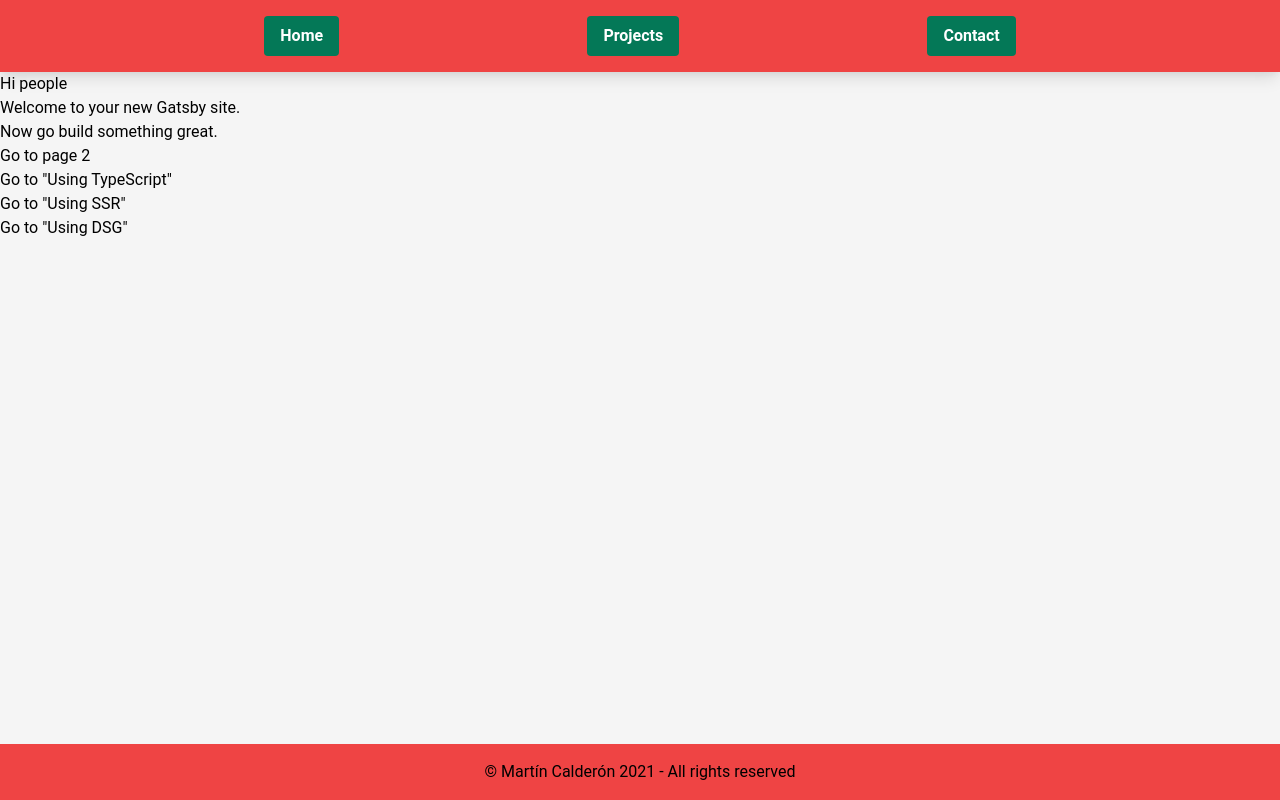
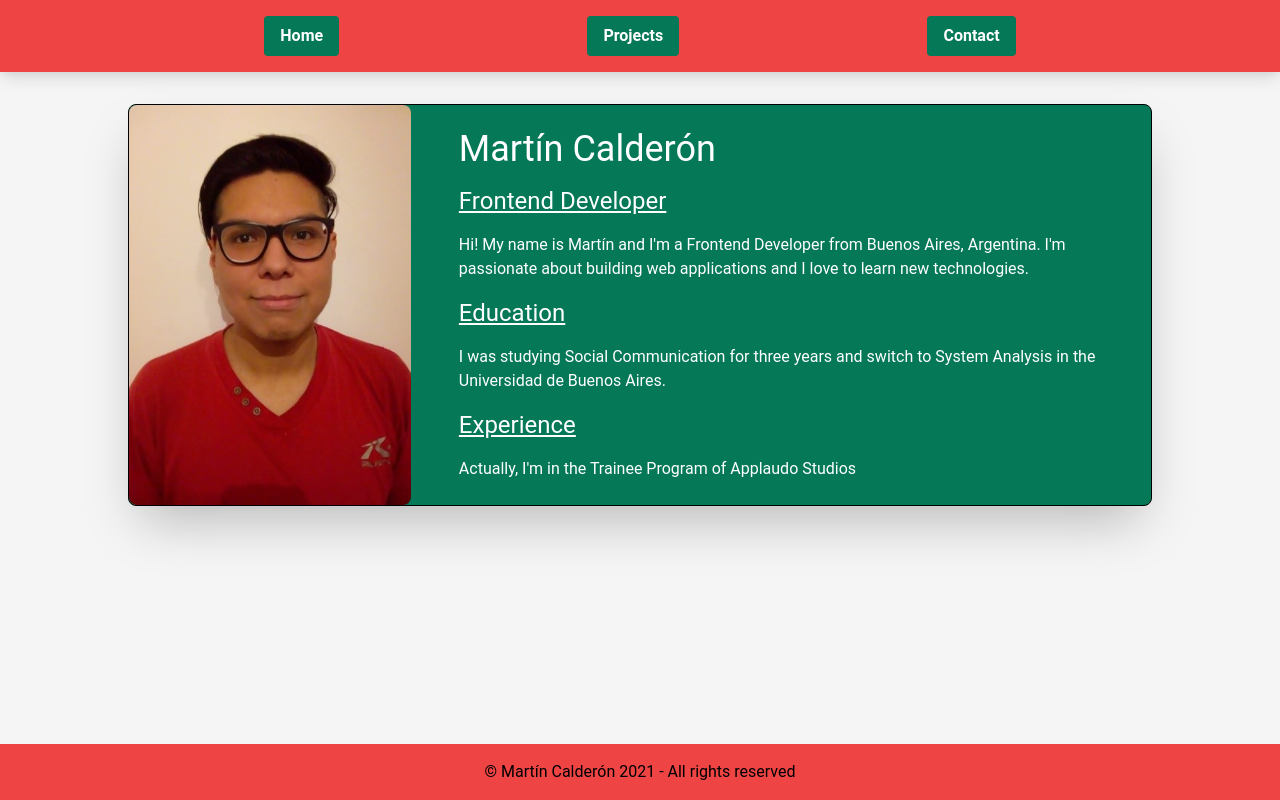
Before and after one commit to MartinDCalderonP/gatsby-portfolio-week-10, a Gatsby site: page / in a window 1280 px wide. Built offline with nearby package versions, Linux system fonts and the light colour scheme; Gatsby itself is replaced by a stand-in of ours.

Commit message:
:sparkles: Create Card component.

```diff
--- /dev/null
+++ b/src/components/Card.tsx
@@ -0,0 +1,41 @@
+import React from "react"
+import { StaticImage } from "gatsby-plugin-image"
+
+export default function Card() {
+  return (
+    <div className="flex mx-auto my-8 w-4/5 h-3/4 rounded-lg border border-black shadow-2xl bg-green-700">
+      <StaticImage
+        className="rounded-lg w-2/4"
+        src="../images/photo.jpg"
+        width={300}
+        quality={95}
+        formats={["auto", "webp", "avif"]}
+        alt="Martín Calderón"
+      />
+
+      <div className="px-10 py-4">
+        <h1 className="text-4xl text-white p-2">Martín Calderón</h1>
+        <h2 className="text-2xl text-white p-2 underline">
+          Frontend Developer
+        </h2>
+        <p className="text-white p-2">
+          Hi! My name is Martín and I'm a Frontend Developer from Buenos Aires,
+          Argentina. I'm passionate about building web applications and I love
+          to learn new technologies.
+        </p>
+
+        <h2 className="text-2xl text-white p-2 underline">Education</h2>
+        <p className="text-white p-2">
+          I was studying Social Communication for three years and switch to
+          System Analysis in the Universidad de Buenos Aires.
+        </p>
+
+        <h2 className="text-2xl text-white p-2 underline">Experience</h2>
+        <p className="text-white p-2">
+          Actually, I'm in the Trainee Program of{" "}
+          <a href="https://applaudostudios.com/">Applaudo Studios</a>
+        </p>
+      </div>
+    </div>
+  )
+}
--- a/src/pages/index.tsx
+++ b/src/pages/index.tsx
@@ -3,20 +3,13 @@ import { Link } from "gatsby"
 
 import Layout from "../components/layout"
 import Seo from "../components/seo"
+import Card from "../components/Card"
 
 export default function IndexPage() {
   return (
     <Layout>
       <Seo title="Home" />
-      <h1>Hi people</h1>
-      <p>Welcome to your new Gatsby site.</p>
-      <p>Now go build something great.</p>
-      <p>
-        <Link to="/page-2/">Go to page 2</Link> <br />
-        <Link to="/using-typescript/">Go to "Using TypeScript"</Link> <br />
-        <Link to="/using-ssr">Go to "Using SSR"</Link> <br />
-        <Link to="/using-dsg">Go to "Using DSG"</Link>
-      </p>
+      <Card />
     </Layout>
   )
 }
```
Also changed, not shown: src/images/photo.jpg (added).
